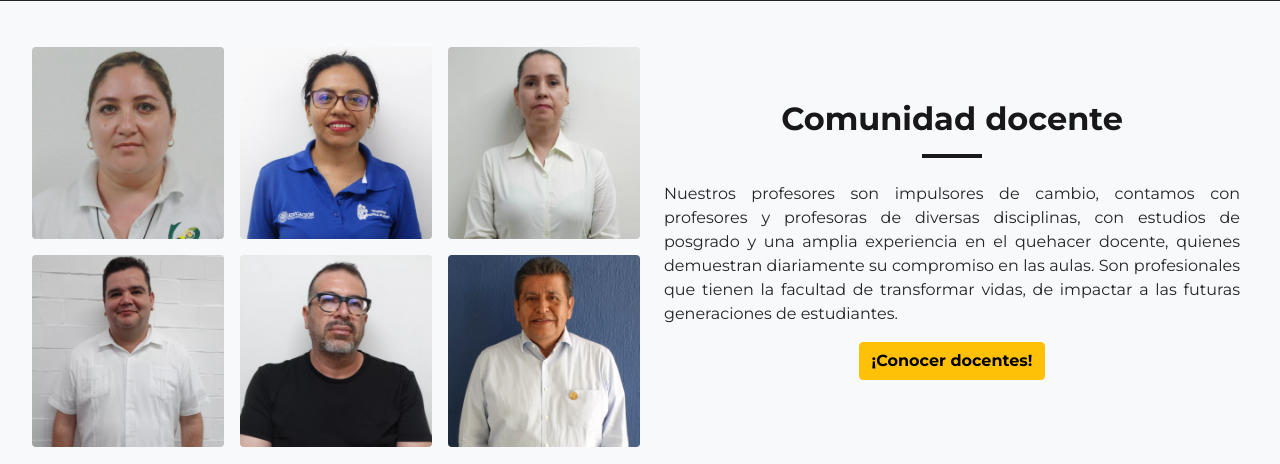
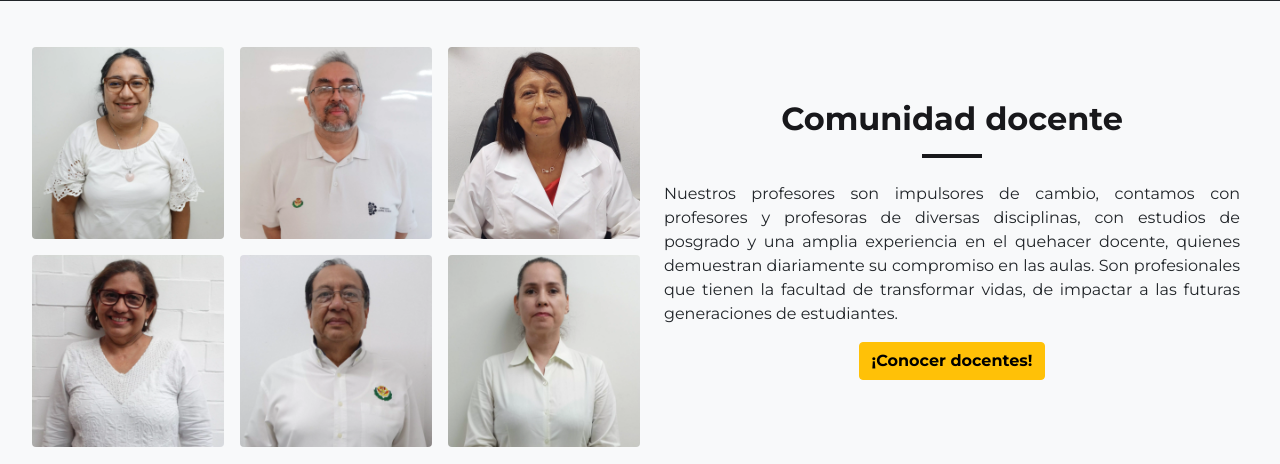
Before and after one commit to dddniela/Ingenieria-Quimica, a PHP site: page / in a window 1280 px wide. Shown: the part 3180-3644 px from the top of the page. Run offline with PHP 8.4, Linux system fonts and the light colour scheme.

Commit message:
cambiosDocentes

```diff
--- a/src/View/inicio.php
+++ b/src/View/inicio.php
@@ -244,22 +244,22 @@
       <div class="galleryContainer bg-light">
         <div class="row g-0">
           <div class="col-4 px-2">
-            <img class="img-fluid w-100 shadow-1-strong rounded m-2" src="img/Docentes/olayaCastellanosOnorio.webp"
+            <img class="img-fluid w-100 shadow-1-strong rounded m-2" src="img/Docentes/sandraPerezCorrea.webp"
               alt="">
             <img class="img-fluid w-100 shadow-1-strong rounded m-2"
-              src="img/Docentes/benignoOrtizMuniz.webp" alt="">
+              src="img/Docentes/genovevaDominguezSanchez.webp" alt="">
           </div>
 
           <div class="col-4 px-2">
-            <img class="img-fluid w-100 shadow-1-strong rounded m-2" src="img/Docentes/harumiCastilloCarrasco.webp"
+            <img class="img-fluid w-100 shadow-1-strong rounded m-2" src="img/Docentes/manuelSusunagaMiranda.webp"
               alt="">
-            <img class="img-fluid w-100 shadow-1-strong rounded m-2" src="img/Docentes/pabloGonzalezCervantes.webp" alt="">
+            <img class="img-fluid w-100 shadow-1-strong rounded m-2" src="img/Docentes/joseBarranHerrera.webp" alt="">
           </div>
 
           <div class="col-4 px-2">
+            <img class="img-fluid w-100 shadow-1-strong rounded m-2" src="img/Docentes/patriciaMendozaGarcia.webp"
+              alt="">
             <img class="img-fluid w-100 shadow-1-strong rounded m-2" src="img/Docentes/aniluMirandaMedina.webp"
-              alt="">
-            <img class="img-fluid w-100 shadow-1-strong rounded m-2" src="img/Docentes/jeronimoValenciaPerez.webp"
               alt="">
           </div>
 
```
Also changed, not shown: img/Docentes/erikLopezSanchez.webp (added).
